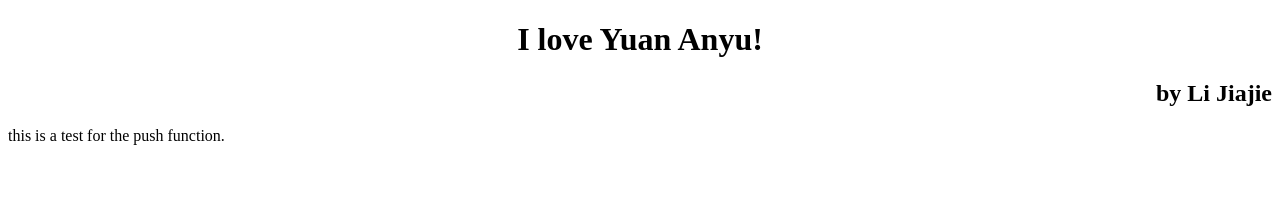
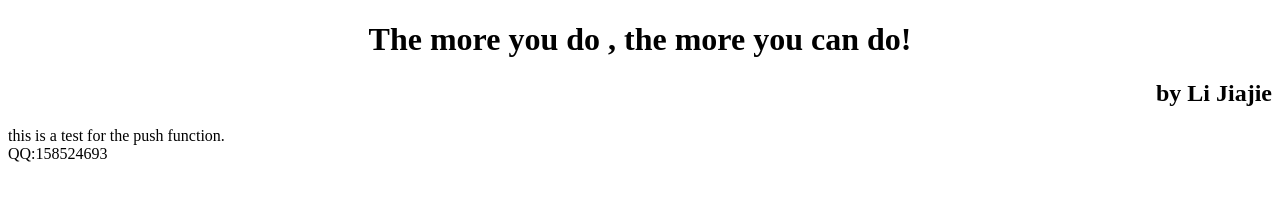
Before and after one commit to JayJudge/JayJudge.github.io, a plain HTML site: page index.html in a window 1280 px wide. Drawn offline with Linux system fonts and the light colour scheme.

Commit message:
change the main content of the page

```diff
--- a/index.html
+++ b/index.html
@@ -4,19 +4,20 @@
 <meta name="viewport" content="width=device-width, initial-scale=1">
 
 <meta charset ="utf-8">
-<title>Welcome to Jay's blog</title>
+<title>JayJudge</title>
 </head>
 <body>
 <h1 align = "center">
-  I love Yuan Anyu!
+	The more you do , the more you can do!
 </h1>
   <h2 align = 'right'>
     by Li Jiajie
   </h2>
 <p>
 this is a test for the push function.
+<br>
+QQ:158524693
 </p>
-
 
 
 </body>
```
